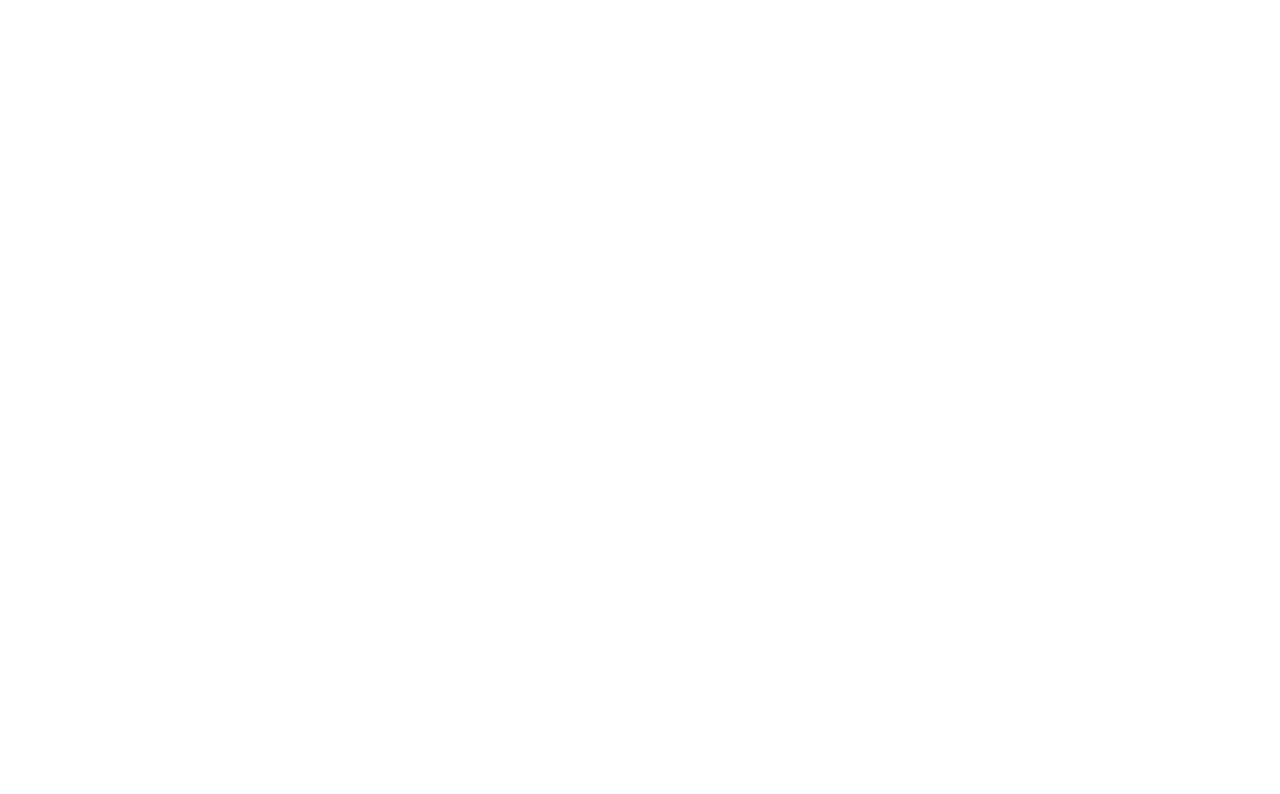
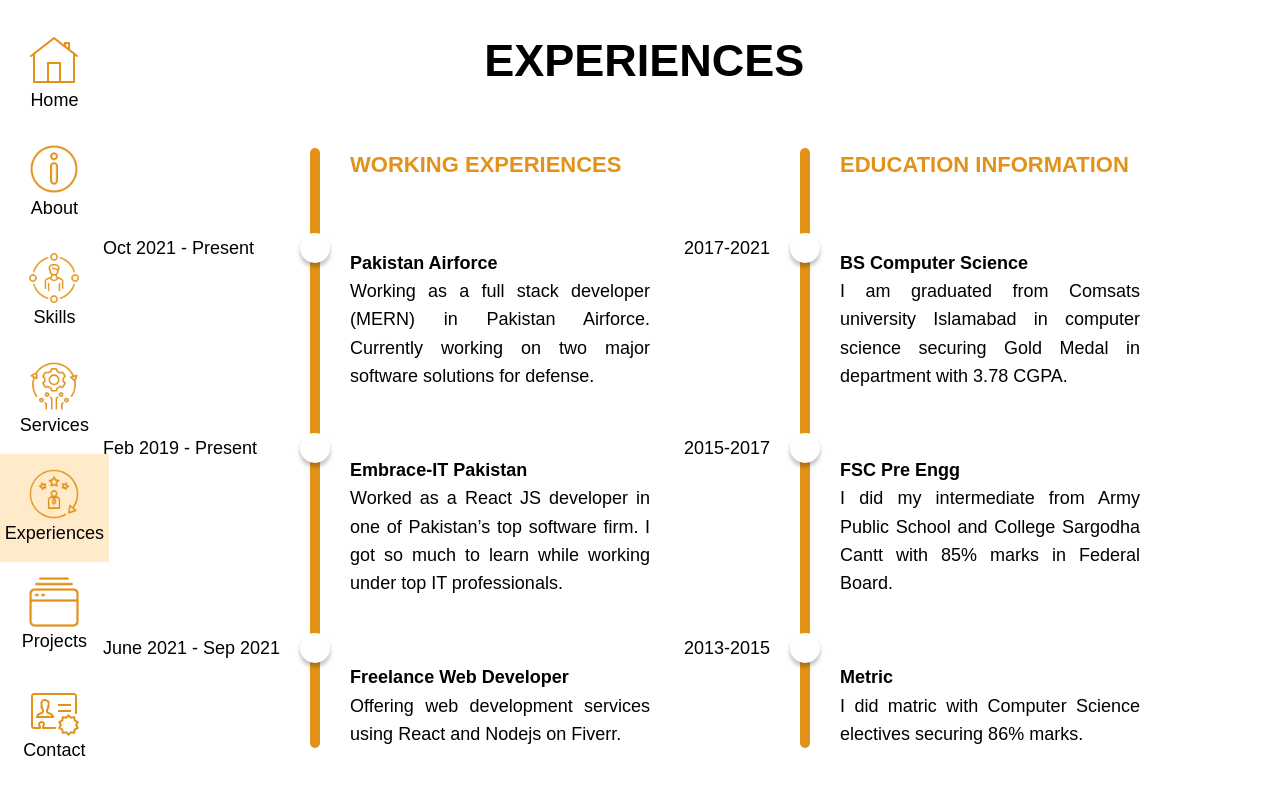
Before and after one commit to CodeWUsama/usamaportfolioold, a React (Create React App) app: page /experiences in a window 1280 px wide. Before the commit this address had no page. Shown: the top 794 px of the page. Built offline with nearby package versions, Linux system fonts and the light colour scheme.

Commit message:
Experiences page added

```diff
--- a/src/App.tsx
+++ b/src/App.tsx
@@ -5,6 +5,7 @@
 import { BrowserRouter, Route, Routes } from "react-router-dom";
 import About from "routes/About";
 import Contact from "routes/Contact";
+import Experiences from "routes/Experiences";
 
 function App() {
   return (
@@ -14,6 +15,7 @@
         <Route path="/skills" element={<Skills />} />
         <Route path="/about" element={<About />} />
         <Route path="/contact" element={<Contact />} />
+        <Route path="/experiences" element={<Experiences />} />
       </Routes>
     </BrowserRouter>
   );
--- a/src/routes/About/index.tsx
+++ b/src/routes/About/index.tsx
@@ -79,7 +79,9 @@
             </Text>
             <Text fontSize={24} textAlign="justify">
               A passionate software engineer who loves to code and create
-              wonders in computer science industry.
+              wonders in computer science industry. I am graduated from Comsats
+              University Islamabad in Computer Science securing Gold Medal with
+              3.78 CGPA.
             </Text>
             <Text fontSize={24} textAlign="justify">
               I am currently working as a Full Stack Web Developer in Pakistan
--- a/src/routes/Contact/index.tsx
+++ b/src/routes/Contact/index.tsx
@@ -41,7 +41,7 @@
           </Flex>
           <Flex
             id="rightBox"
-            width="45%"
+            width="30%"
             flexDirection="column"
             gap={23}
             justifyContent="center"
--- /dev/null
+++ b/src/routes/Experiences/index.tsx
@@ -0,0 +1,160 @@
+import { Flex, InvisibleText, Text } from "components/Global/styled.components";
+import Sidebar from "components/Sidebar";
+import { Colors } from "../../constants";
+import { Circle, VerticalBar } from "./styled.components";
+
+const Experiences = () => {
+  return (
+    <Flex height="100%" justifyContent="space-between">
+      <Sidebar />
+      <Flex flexDirection="column" height="100%">
+        <Flex
+          id="header"
+          justifyContent="center"
+          alignItems="center"
+          style={{ marginTop: 26 }}
+        >
+          <Text fontSize={45} fontWeight={"bold"} capital>
+            Experiences
+          </Text>
+        </Flex>
+        <Flex
+          id="content"
+          height="100%"
+          justifyContent="space-around"
+          alignItems="center"
+        >
+          <Flex
+            id="leftCont"
+            width="40%"
+            height="100%"
+            justifyContent="center"
+            flexDirection="column"
+            alignItems="center"
+          >
+            <Flex id="experienceContainer" width="max-content" gap={30}>
+              <Flex
+                id="timeline"
+                height="600px"
+                flexDirection="column"
+                justifyContent="space-around"
+              >
+                <Text>Oct 2021 - Present</Text>
+                <Text>Feb 2019 - Present</Text>
+                <Text>June 2021 - Sep 2021</Text>
+              </Flex>
+              <VerticalBar>
+                <Circle />
+                <Circle />
+                <Circle />
+              </VerticalBar>
+              <Flex
+                id="details"
+                height="600px"
+                flexDirection="column"
+                justifyContent="space-between"
+              >
+                <Text
+                  color={Colors.base}
+                  fontWeight="bold"
+                  fontSize={22}
+                  capital
+                >
+                  Working Experiences
+                </Text>
+                <Flex width="300px" flexDirection="column">
+                  <Text fontWeight="bold">Pakistan Airforce</Text>
+                  <Text textAlign="justify">
+                    Working as a full stack developer (MERN) in Pakistan
+                    Airforce. Currently working on two major software solutions
+                    for defense.
+                  </Text>
+                </Flex>
+                <Flex width="300px" flexDirection="column">
+                  <Text fontWeight="bold">Embrace-IT Pakistan</Text>
+                  <Text textAlign="justify">
+                    Worked as a React JS developer in one of Pakistan’s top
+                    software firm. I got so much to learn while working under
+                    top IT professionals.
+                  </Text>
+                </Flex>
+                <Flex width="300px" flexDirection="column">
+                  <Text fontWeight="bold">Freelance Web Developer</Text>
+                  <Text textAlign="justify">
+                    Offering web development services using React and Nodejs on
+                    Fiverr.
+                  </Text>
+                </Flex>
+              </Flex>
+            </Flex>
+          </Flex>
+          <Flex
+            id="rightCont"
+            width="40%"
+            height="100%"
+            justifyContent="center"
+            alignItems="center"
+            flexDirection="column"
+          >
+            <Flex id="educationContainer" width="max-content" gap={30}>
+              <Flex
+                id="timeline"
+                height="600px"
+                flexDirection="column"
+                justifyContent="space-around"
+              >
+                <Text>2017-2021</Text>
+                <Text>2015-2017</Text>
+                <Text>2013-2015</Text>
+              </Flex>
+              <VerticalBar>
+                <Circle />
+                <Circle />
+                <Circle />
+              </VerticalBar>
+              <Flex
+                id="details"
+                height="600px"
+                flexDirection="column"
+                justifyContent="space-between"
+              >
+                <Text
+                  color={Colors.base}
+                  fontWeight="bold"
+                  fontSize={22}
+                  capital
+                >
+                  Education Information
+                </Text>
+                <Flex width="300px" flexDirection="column">
+                  <Text fontWeight="bold">BS Computer Science</Text>
+                  <Text textAlign="justify">
+                    I am graduated from Comsats university Islamabad in computer
+                    science securing Gold Medal in department with 3.78 CGPA.
+                  </Text>
+                </Flex>
+                <Flex width="300px" flexDirection="column">
+                  <Text fontWeight="bold">FSC Pre Engg</Text>
+                  <Text textAlign="justify">
+                    I did my intermediate from Army Public School and College
+                    Sargodha Cantt with 85% marks in Federal Board.
+                  </Text>
+                </Flex>
+                <Flex width="300px" flexDirection="column">
+                  <Text fontWeight="bold">Metric</Text>
+                  <Text textAlign="justify">
+                    I did matric with Computer Science electives securing 86%
+                    marks.
+                  </Text>
+                </Flex>
+              </Flex>
+            </Flex>
+          </Flex>
+        </Flex>
+      </Flex>
+      <InvisibleText>Usama is my name</InvisibleText>
+    </Flex>
+  );
+};
+
+export default Experiences;
--- /dev/null
+++ b/src/routes/Experiences/styled.components.ts
@@ -0,0 +1,22 @@
+import { Colors } from "../../constants";
+import styled from "styled-components";
+
+export const VerticalBar = styled.div`
+  height: 600px;
+  width: 10px;
+  background-color: ${Colors.base};
+  border-radius: 20px;
+  display: flex;
+  flex-direction: column;
+  justify-content: space-around;
+`;
+
+export const Circle = styled.div`
+  background-color: white;
+  border-radius: 50%;
+  height: 30px;
+  width: 30px;
+  position: relative;
+  left: -10px;
+  box-shadow: 0px 4px 4px rgba(0, 0, 0, 0.25);
+`;
```
